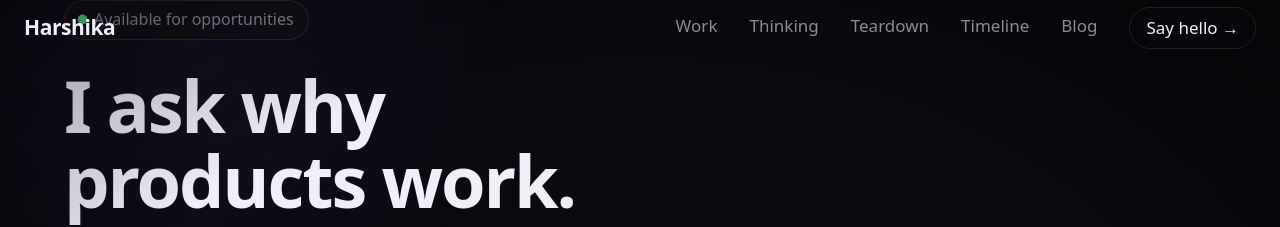
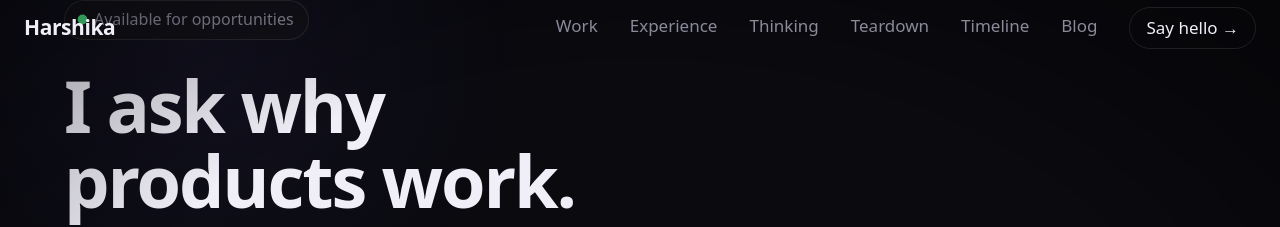
Before and after one commit to harshikagahlot/pm-portfolio, a React (Vite) app: page / in a window 1280 px wide. Shown: the top 227 px of the page. Built offline with nearby package versions, Linux system fonts and the light colour scheme; a web font is replaced by a local one.

Commit message:
feat: add Experience nav item between Work and Thinking

```diff
--- a/src/components/layout/Navbar.tsx
+++ b/src/components/layout/Navbar.tsx
@@ -3,11 +3,12 @@ import { motion, useScroll, useTransform, AnimatePresence, useReducedMotion } fr
 import { TRANSITIONS } from '../../lib/motion'
 import { scrollTo } from '../../lib/smoothScroll'
 
-const NAV_LINKS = ['Work', 'Thinking', 'Teardown', 'Timeline', 'Blog']
+const NAV_LINKS = ['Work', 'Experience', 'Thinking', 'Teardown', 'Timeline', 'Blog']
 
 // Maps display label to HTML target ID
 const LINK_TARGETS: Record<string, string> = {
   Work: '#work',
+  Experience: '#experience',
   Thinking: '#thinking',
   Teardown: '#teardown',
   Timeline: '#timeline',
@@ -26,7 +27,7 @@ const Navbar: React.FC = () => {
 
   // Track active section via IntersectionObserver
   useEffect(() => {
-    const sectionIds = ['thinking', 'work', 'teardown', 'timeline', 'blog']
+    const sectionIds = ['thinking', 'work', 'experience', 'teardown', 'timeline', 'blog']
     const observerOptions = {
       root: null,
       rootMargin: '-50% 0px -40% 0px', // triggers when the section is centered in the viewport
```
